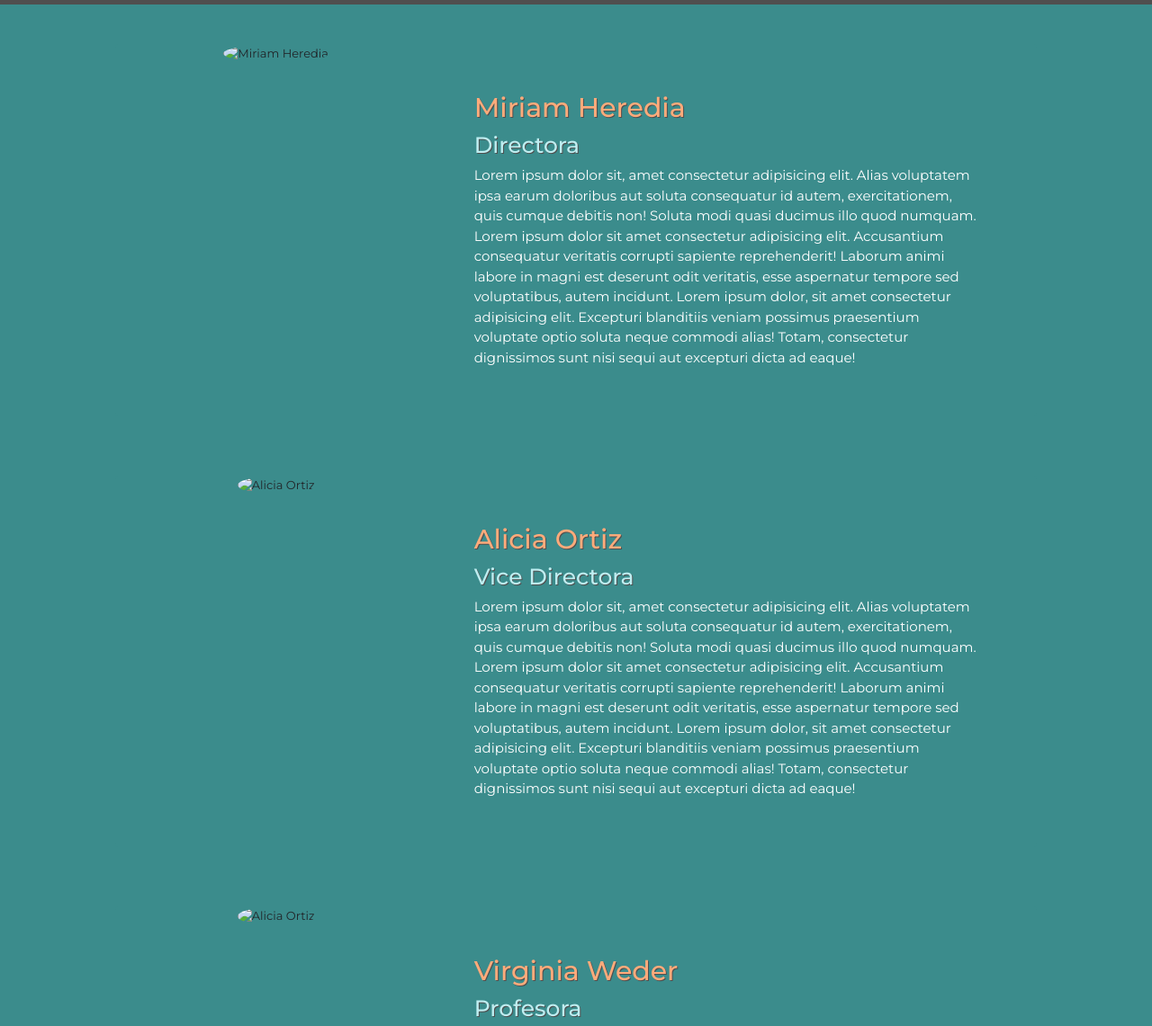
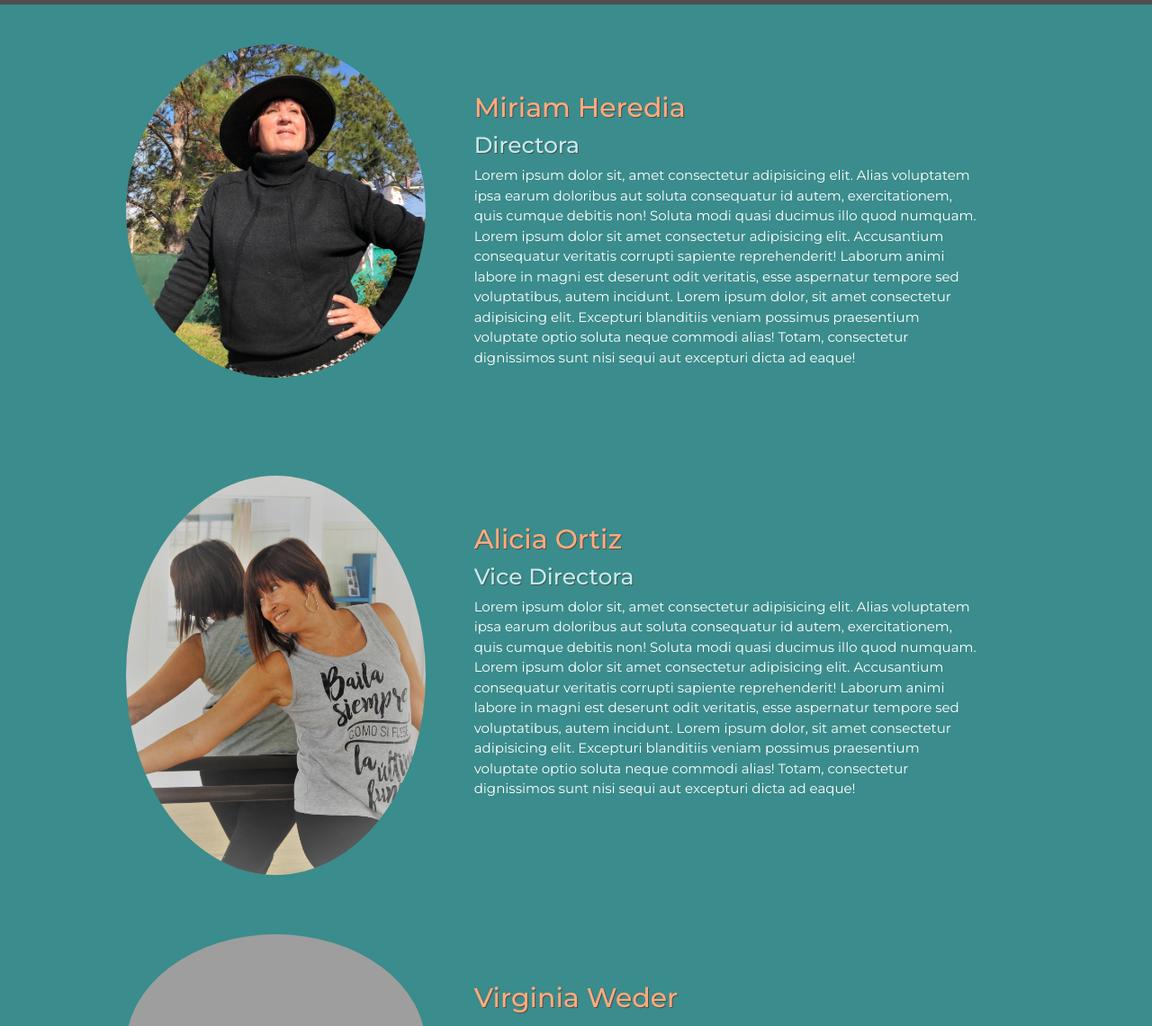
Before and after one commit to MariaImb/Proyecto---EscuelaDeDanza, a plain HTML site: page Staff.html in a window 1280 px wide. Shown: the part 141-1282 px from the top of the page at 90% size. Drawn offline with nearby package versions, Linux system fonts and the light colour scheme; the site is published under a folder, as on GitHub Pages, so addresses that start at the root find nothing.

Commit message:
Cargar Imagenes

```diff
--- a/Staff.html
+++ b/Staff.html
@@ -58,7 +58,7 @@
             <div class="card mb-3 cardstaff">
                 <div class="row g-0">
                     <div class="col-md-4">
-                        <img src="/imagenes/MiriamHeredia.jpg" class="img-fluid" alt="Miriam Heredia">
+                        <img src="./imagenes/MiriamHeredia.jpg" class="img-fluid" alt="Miriam Heredia">
                     </div>
                     <div class="col-md-8">
                         <div class="card-body staff">
@@ -75,7 +75,7 @@
             <div class="card mb-3 cardstaff">
                 <div class="row g-0">
                     <div class="col-md-4">
-                        <img src="/imagenes/Alicia.jpg" class="img-fluid" alt="Alicia Ortiz">
+                        <img src="./imagenes/Alicia.jpg" class="img-fluid" alt="Alicia Ortiz">
                     </div>
                     <div class="col-md-8">
                         <div class="card-body staff">
@@ -92,7 +92,7 @@
             <div class="card mb-3 cardstaff">
                 <div class="row g-0">
                     <div class="col-md-4">
-                        <img src="/imagenes/vir3.jpg" class="img-fluid" alt="Alicia Ortiz">
+                        <img src="./imagenes/vir3.jpg" class="img-fluid" alt="Alicia Ortiz">
                     </div>
                     <div class="col-md-8">
                         <div class="card-body staff">
@@ -109,7 +109,7 @@
             <div class="card mb-3 cardstaff">
                 <div class="row g-0">
                     <div class="col-md-4">
-                        <img src="/imagenes/mae3.png" class="img-fluid" alt="Alicia Ortiz">
+                        <img src="./imagenes/mae3.png" class="img-fluid" alt="Alicia Ortiz">
                     </div>
                     <div class="col-md-8">
                         <div class="card-body staff">
```
